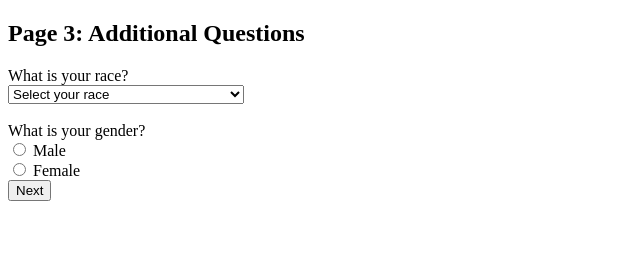
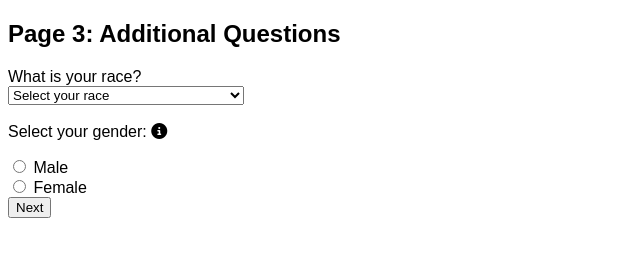
Before and after one commit to tjlammers/tjlammers_HW7, a plain HTML site: page tjlammers_page3.html in a window 1280 px wide. Shown: the whole page, without its empty margins (0-640 px from the left). Drawn offline with Linux system fonts and the light colour scheme.

Commit message:
Added the tooltip

```diff
--- a/tjlammers_page3.html
+++ b/tjlammers_page3.html
@@ -3,7 +3,9 @@
 <head>
     <meta charset="UTF-8">
     <meta name="viewport" content="width=device-width, initial-scale=1.0">
+    <link rel="stylesheet" href="stylesheet.css">
     <title>Survey - Page 3</title>
+    <script src="https://kit.fontawesome.com/eefc8eab6f.js" crossorigin="anonymous"></script>
 </head>
 <body>
     <h2>Page 3: Additional Questions</h2>
@@ -19,8 +21,12 @@
             <option value="Native American or American Indian">Native American or American Indian</option>
             <option value="Other">Other</option>
         </select><br><br>
-
-        <label for="gender">What is your gender?</label><br>
+            Select your gender:
+              <span class="tooltip">
+                <i class="fa-solid fa-circle-info fontawesome"></i>
+                <span class="tooltip tooltiptext">Identifying your gender helps enhance diversity and inclusivity in the future by addressing gender results.</span>
+            </span>
+          </p>
         <input type="radio" id="male" name="gender" value="Male">
         <label for="male">Male</label><br>
         <input type="radio" id="female" name="gender" value="Female">
```
Also changed, not shown: tjlammers_thankyou.html (+1 -0 lines).
